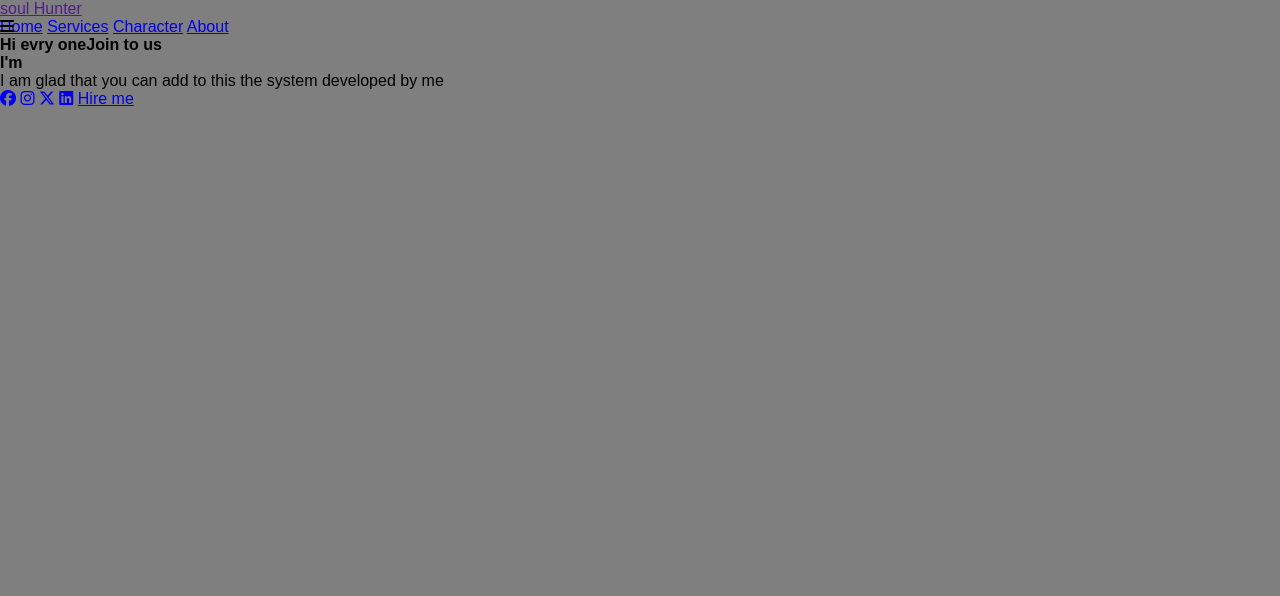
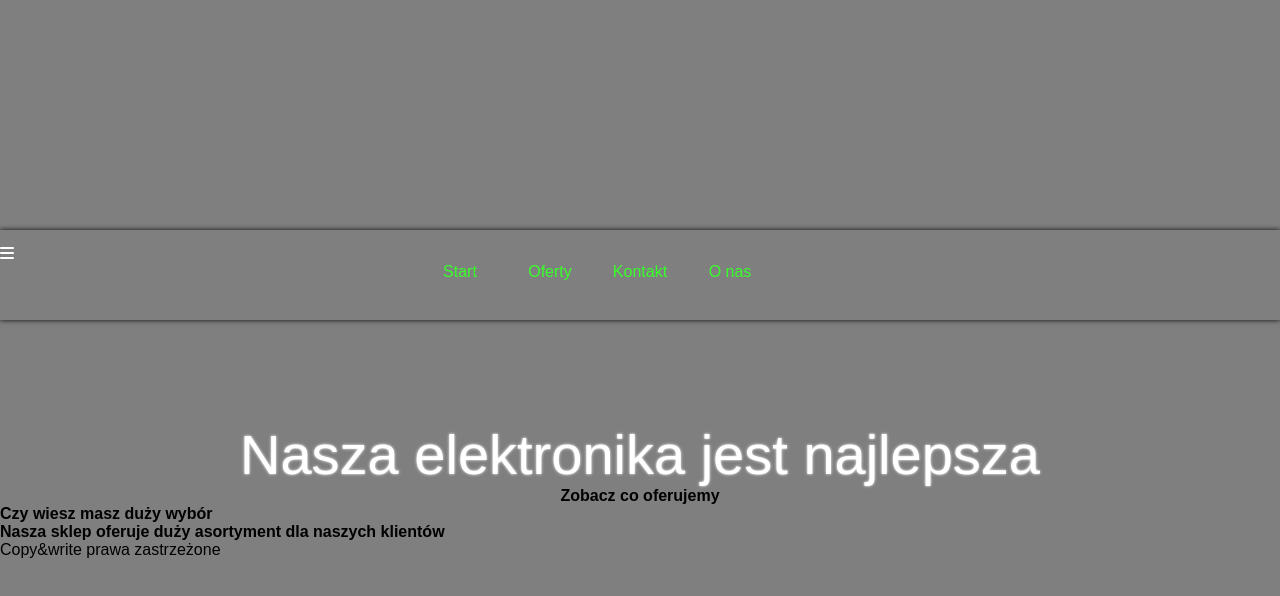
Before and after one commit to Mateusz762/work, a plain HTML site: page index.html in a window 1280 px wide. Drawn offline with nearby package versions, Linux system fonts and the light colour scheme; a script that the page names is missing.

Commit message:
Add files via upload

```diff
--- a/index.html
+++ b/index.html
@@ -1,50 +1,44 @@
 <!DOCTYPE html>
-<html lang="en">
-
+<html lang="pl">
 <head>
     <meta charset="UTF-8">
     <meta name="viewport" content="width=device-width, initial-scale=1.0">
+    <link rel="preconnect" href="https://fonts.googleapis.com">
+       <link rel="stylesheet" href="https://cdnjs.cloudflare.com/ajax/libs/font-awesome/6.7.2/css/all.min.css" integrity="sha512-Evv84Mr4kqVGRNSgIGL/F/aIDqQb7xQ2vcrdIwxfjThSH8CSR7PBEakCr51Ck+w+/U6swU2Im1vVX0SVk9ABhg==" crossorigin="anonymous" referrerpolicy="no-referrer" />
     <link rel="stylesheet" href="style.css">
-    <link rel="preconnect" href="https://fonts.googleapis.com">
-    <link rel="stylesheet" href="https://cdnjs.cloudflare.com/ajax/libs/font-awesome/6.7.2/css/all.min.css" integrity="sha512-Evv84Mr4kqVGRNSgIGL/F/aIDqQb7xQ2vcrdIwxfjThSH8CSR7PBEakCr51Ck+w+/U6swU2Im1vVX0SVk9ABhg==" crossorigin="anonymous" referrerpolicy="no-referrer" />
-    <link href="https://cdn.jsdelivr.net/npm/bootstrap@5.3.8/dist/css/bootstrap.min.css">
-    <title>Heart wiev</title>
+    <title>Oferta naszego sklepu</title>
 </head>
+<body>
+<div class="kon_menu">
+<nav class="nav-links">
+    <i class="fa-solid fa-bars" alt="menu-hamburger" id="menu-hamburger"onclik=()></i>
+    <ul>
+        <li class="active"><a href="">Start</a></li>
+         <li><a href="">Oferty</a></li>
+         <li><a href="">Kontakt</a></li>
+         <li><a href="">O nas</a></li>
+    </ul>
+</nav>
+</div>
+    <header>
+        <div class="top_strony">
+             <h2>Nasza elektronika jest najlepsza</h2>
+        <h3>Zobacz co oferujemy</h3>
 
-<body>
-    <div class="container">
-        <header>
-            <a href="" class="logo">soul Hunter</a>
-                <nav id="menuList">
-                    <a href="#" class="active">Home</a>
-                    <a href="#">Services</a>
-                    <a href="#">Character</a>
-                    <a href="#">About</a>
-                </nav>
-                <div class="menu-icon">
-                    <i class="fa-solid fa-bars" id="onclick"toggleMenu""></i>
-                </div>
         </div>
-     </header>
-     <section class="home">
-        <div class="home-content">
-            <h2>Hi evry one<span>Join to us</span></h2>
-            <h3 class="typing-text">I'm<span></span></h3>
-                <p>I am glad that you can add to this the system developed by me</p>
-             <div class="social-icons">
-                 <a href="#" class="fa-brands"><i class="fa-brands fa-facebook"></i></a>
-                 <a href="#" class="fa-brands"><i class="fa-brands fa-instagram"></i></a>
-                 <a href="#" class="fa-brands"><i class="fa-brands fa-x-twitter"></i></a>
-                 <a href="#" class="fa-brands"><i class="fa-brands fa-linkedin"></i></a>
-            <a href="#" class="btn">Hire me</a>
-            <div class="home-img">
-                <img src="img/samurai.jpg" alt="">
-            </div>
-        </div>
+    </header>
+    <section class="kon_oferta">
+        <h2>
+            Czy wiesz masz duży wybór
+        </h2>
+        <h3>
+            Nasza sklep oferuje duży asortyment dla naszych klientów
+        </h3>
+    </section>
+    <div class="footer">
+        <p>Copy&write prawa zastrzeżone</p>
     </div>
-     </section>
-    </div>
-    <script src="https://cdn.jsdelivr.net/npm/bootstrap@5.3.8/dist/js/bootstrap.min.js"></script>
     <script src="script.js"></script>
+</div>
 </body>
 </html>
--- a/script.js
+++ /dev/null
@@ -1,12 +0,0 @@
-let menuList = document.getElementById("menuList")
-        menuList.style.maxHeight = "0px";
-
-        function toggleMenu(){
-            if(menuList.style.maxHeight == "0px")
-            {
-                menuList.style.maxHeight = "300px";
-            }
-            else{
-                menuList.style.maxHeight = "0px";
-            }
-        }
--- a/style.css
+++ b/style.css
@@ -6,13 +6,46 @@
 body{
     height: 100%;
     background-image: linear-gradient(rgba(0,0,0,0.50),rgba(0,0,0,0.50)),url(img/corpo.jpg);
+    width: 100%;
 }
 .kon_menu{
     width: 100%;
     height: 60px;
     position: fixed;
+    padding: 15px 0;
     box-shadow: 0 0 5px rgb(10, 10, 10);
 }
+nav i{
+    color: #fff;
+    cursor: pointer;
+}
+.kon_menu nav ul{
+    width: 450px;
+    margin: 0 auto;
+    display: block;
+    padding: 0;
+    list-style: none;
+    transition: all 0.s5 ease;
+}
+.kon_menu nav ul li{
+    width: 90px;
+    float: left;
+    display: block;
+    text-align: center;
+}
+.kon_menu nav ul li a{
+text-decoration: none;
+color: rgb(57, 532, 43);
+font-size: 1rem;
+}
+.kon_menu nav ul li a:hover{
+    color: red;
+    border-radius: 20px;
+}
+.mobile-menu{
+    margin-left: 0;
+}
+
 .top_strony{
     width: 100%;
     height: 100%;
@@ -24,14 +57,22 @@ body{
     margin-top: 15%;
     font-size: 3.5rem;
     font-weight: normal;
+    color: #fff;
     text-shadow: 0 0 3px rgb(255, 255, 255);
 }
 .stop_strony h3{
     line-height: 0;
     font-size: 2rem;
     font-weight: normal;
+    color: #fff;
     text-align: 0 0 3px rgb(255, 255, 255);
 }
 .top_strony{
     margin-top: 18%;
 }
+p.pokaz_menu i{
+    color: #fff;
+}
+section .kon_oferta{
+
+}
```
